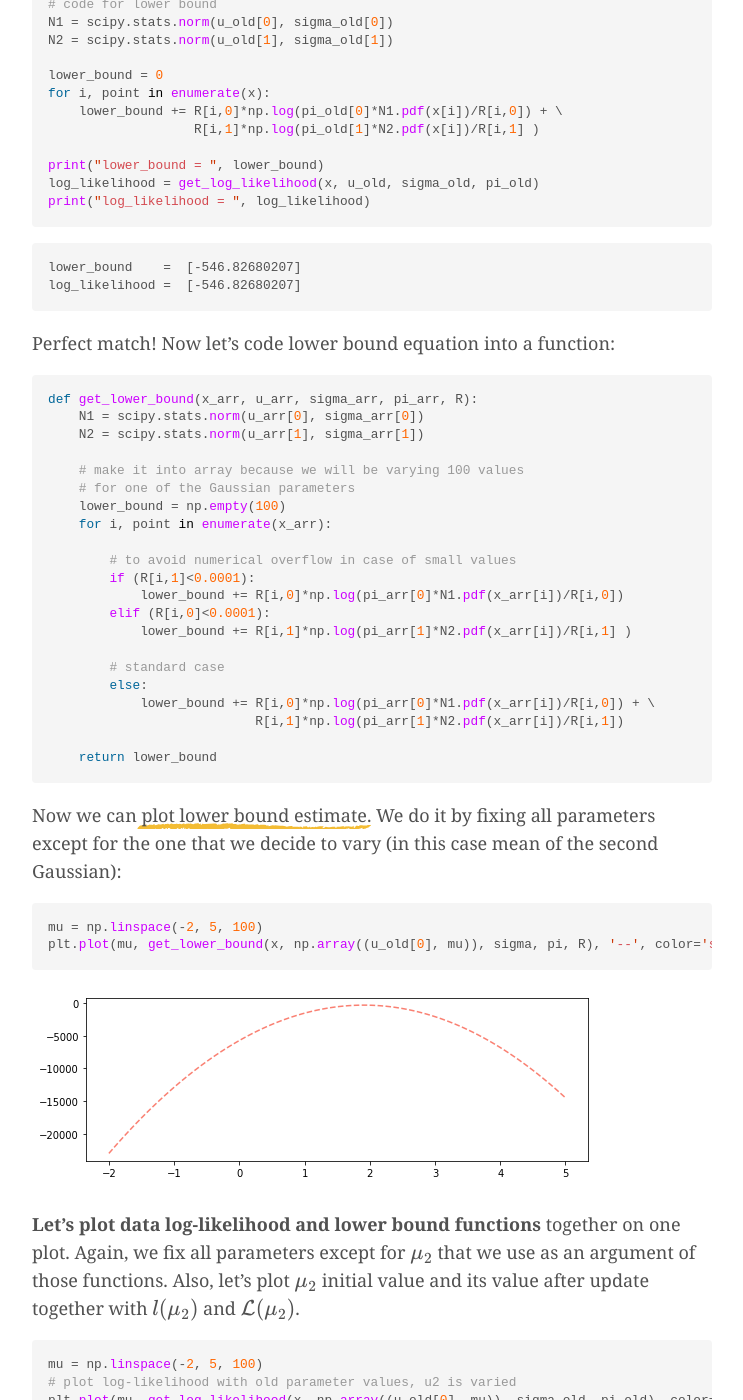
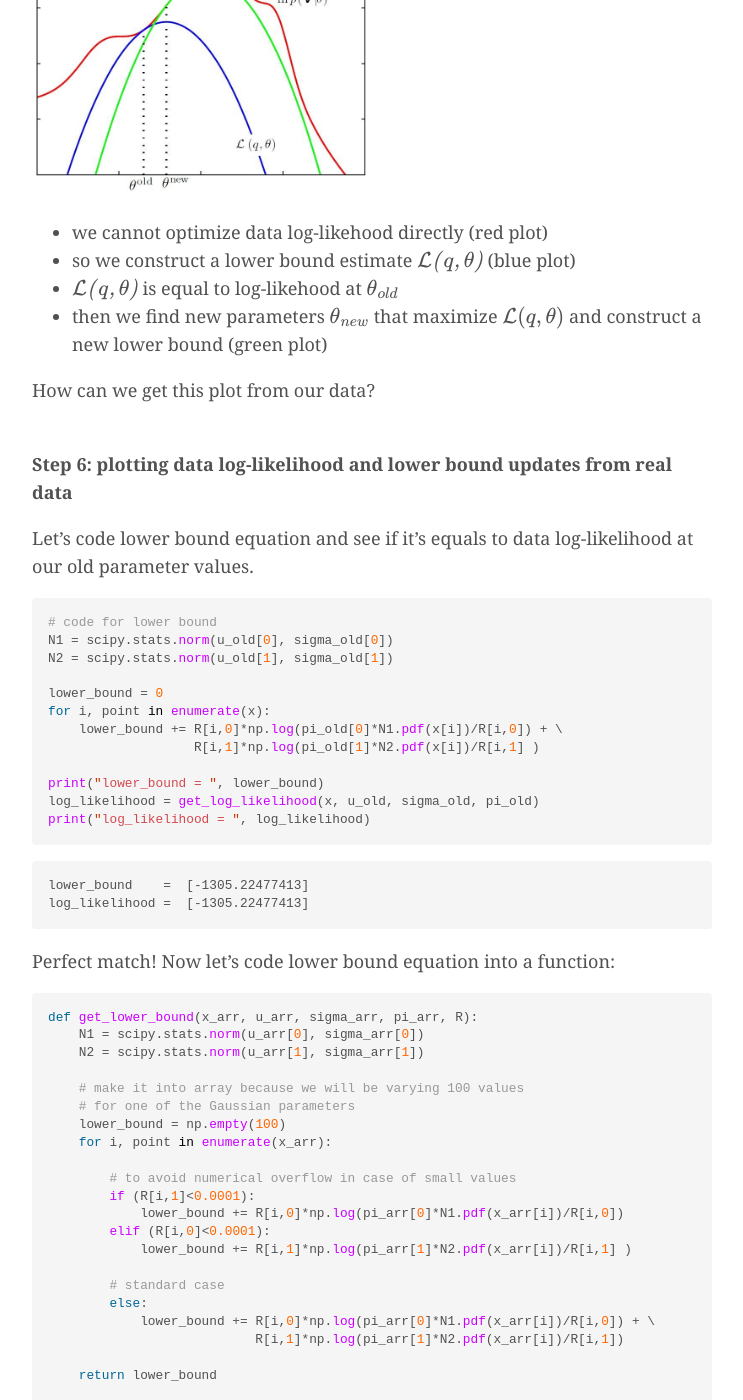
Before and after one commit to arazd/old_repo, a Jekyll site: the page built from _posts/2019-10-26-Visualizing-EM-lower-bound.md, in a window 1280 px wide and 1400 px high, scrolled down 10516 px. Shown: the whole window, without its empty margins (268-1011 px from the left). Built offline with Jekyll 4.4.1, drawn with Linux system fonts in a browser that asks for light colours; formulas are drawn with MathJax 3; some of the changed lines change nothing that is shown.

Commit message:
Add files via upload

````diff
--- a/_posts/2019-10-26-Visualizing-EM-lower-bound.md
+++ b/_posts/2019-10-26-Visualizing-EM-lower-bound.md
@@ -65,7 +65,7 @@
 plt.scatter(x, np.zeros((x.shape[0])), color='black', s=12, marker='o')
 ```
 
-![png](/../assets/notebooks/EM/output_21_1.png)
+![png](/../assets/notebooks/EM/output_1.png)
 
 
 We will use <span class="marker_underline">GMM (Gaussian Mixture Model)</span> as a model to perform EM. Under GMM model we assume that all data was generated by $N$ Gaussian distributions, in our case $N=2$.
@@ -73,8 +73,8 @@
 Let's set some random initial values for our two Gaussians: <b>means</b> $\mu$, <b>standard deviations</b> $\sigma$ and <b>weights</b> of each Gaussian $\pi$. We will get to why we need the weights $\pi$ in a moment.
 
 ```python
-mu1 = np.random.rand(1)/4
-mu2 = np.random.rand(1)/4 + 1
+mu1 = np.random.rand(1)/4 - 1
+mu2 = np.random.rand(1)/4
 sigma1 = sigma2 = 0.2
 
 u = np.array([mu1, mu2])
@@ -96,7 +96,7 @@
 plt.scatter(x, np.zeros((x.shape[0])), color='black', s=12, marker='o')
 ```
 
-![png](/../assets/notebooks/EM/output_23_1.png)
+![png](/../assets/notebooks/EM/output_2.png)
 
 <br/>
 <span class='underline_magical'><strong>Step 2: plotting data log-likelihood</strong></span>. Data log-likelihood shows how probable it is to obtain the given data under current model parameters. <b><i>The goal of EM algorithm is to maximize data log-likelihood</i></b>:
@@ -162,7 +162,7 @@
 plt.ylabel('Data log-likelihood')
 ```
 
-![png](/../assets/notebooks/EM/output_26_1.png)
+![png](/../assets/notebooks/EM/output_3.png)
 
 Looks like an optimal value for $\mu_2$ is close to 2. What is our current value?
 ```python
@@ -179,7 +179,7 @@
 plt.ylabel('Data log-likelihood')
 ```
 
-![png](/../assets/notebooks/EM/output_27_2.png)
+![png](/../assets/notebooks/EM/output_4.png)
 
 
 Since we were only varying one parameter at a time, it's very hard to find optimal values for all parameters by this method.
@@ -234,7 +234,7 @@
 ```
 
 
-![png](/../assets/notebooks/EM/output_32_0.png)
+![png](/../assets/notebooks/EM/output_5.png)
 
 
 
@@ -272,7 +272,7 @@
 
 sigma = np.empty(2)
 for i in range(2):
-    sigma[i] = np.dot(R[:,i],(x-u[i])**2) / np.sum(R[:,i])
+    sigma[i] = no.sqrt( np.dot(R[:,i],(x-u[i])**2) / np.sum(R[:,i]) )
 ```
 
 Now let's look at our new Gaussians' PDFs
@@ -289,7 +289,7 @@
 plt.scatter(x, np.zeros((x.shape[0])), color='black', s=12, marker='o')
 ```
 
-![png](/../assets/notebooks/EM/output_38_1.png)
+![png](/../assets/notebooks/EM/output_6.png)
 
 Great! It's clear that new model explains our data much better.
 
@@ -350,7 +350,7 @@
 * we cannot optimize data log-likehood directly (red plot)
 * so we construct a lower bound estimate $\mathcal{L(q, \theta)}$ (blue plot)
 * $\mathcal{L(q, \theta)}$ is equal to log-likehood at  $\theta_{old}$
-* then we find new parameters $\theta_{new}$ that maximize $\mathcal{L}(q, \theta)$
+* then we find new parameters $\theta_{new}$ that maximize $\mathcal{L}(q, \theta)$ and construct a new lower bound (green plot)
 
 How can we get this plot from our data?
 
@@ -374,8 +374,8 @@
 print("log_likelihood = ", log_likelihood)
 ```
 
-    lower_bound    =  [-546.82680207]
-    log_likelihood =  [-546.82680207]
+    lower_bound    =  [-1305.22477413]
+    log_likelihood =  [-1305.22477413]
 
 
 Perfect match! Now let's code lower bound equation into a function:
@@ -412,7 +412,7 @@
 plt.plot(mu, get_lower_bound(x, np.array((u_old[0], mu)), sigma, pi, R), '--', color='salmon')
 ```
 
-![png](/../assets/notebooks/EM/output_43_2.png)
+![png](/../assets/notebooks/EM/output_7.png)
 
 
 <strong>Let's plot data log-likelihood and lower bound functions</strong> together on one plot. Again, we fix all parameters except for $\mu_2$ that we use as an argument of those functions. Also, let's plot $\mu_2$ initial value and its value after update together with $l(\mu_2)$ and $\mathcal{L}(\mu_2)$.
@@ -446,7 +446,7 @@
 plt.scatter(u[1], new_l, color='red', marker='x', s=64, zorder=10)
 ```
 
-![png](/../assets/notebooks/EM/output_45_1.png)
+![png](/../assets/notebooks/EM/output_8.png)
 
 We've done it!
 
@@ -478,6 +478,6 @@
 ```
 
 
-![png](/../assets/notebooks/EM/output_46_1.png)
+![png](/../assets/notebooks/EM/output_9.png)
 
 The end :) thanks for reading!
````
